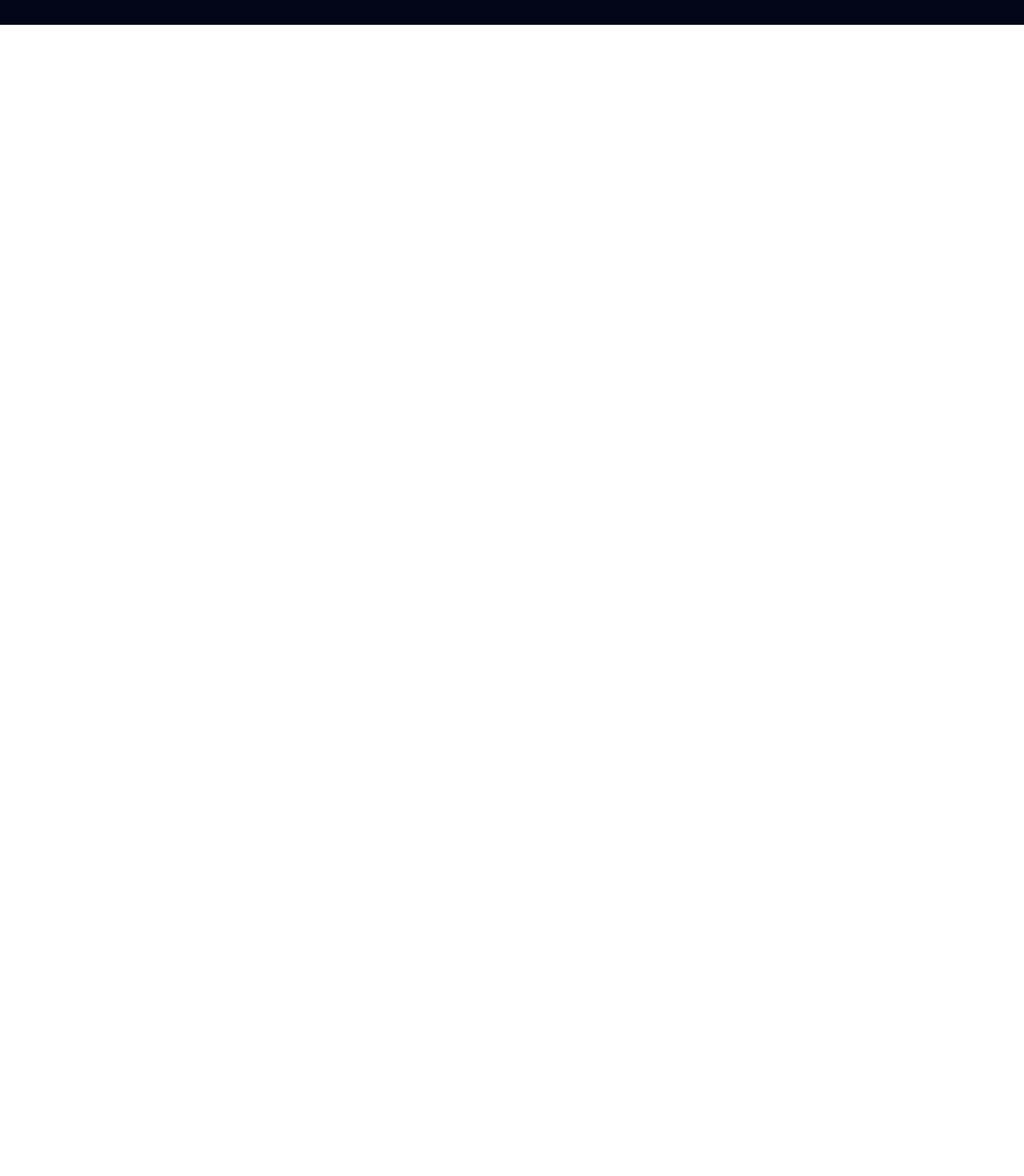
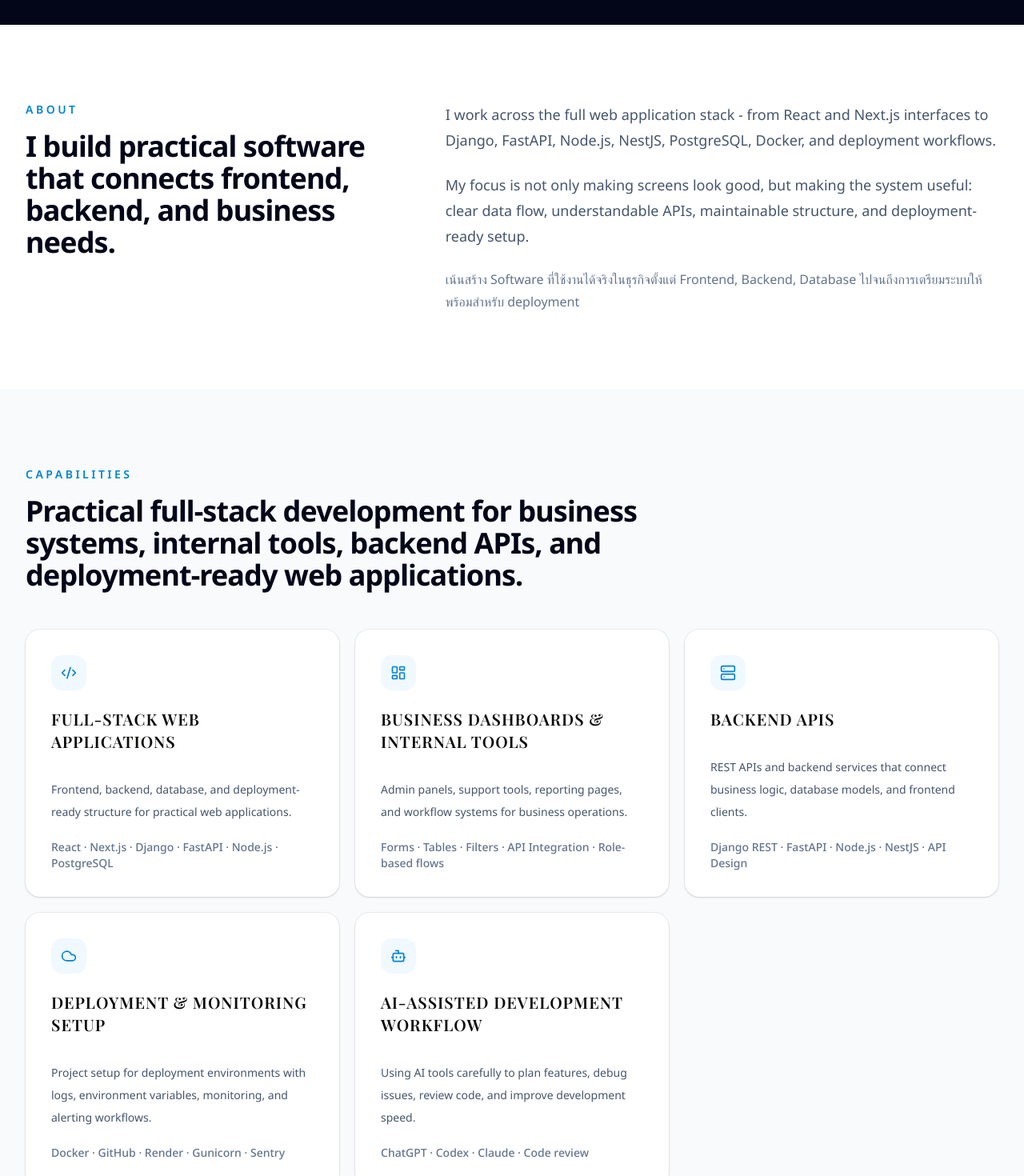
Before and after one commit to WchrpWwtk/watcharapon-portfolio, a Next.js app: page / in a window 1280 px wide. Shown: the part 740-2210 px from the top of the page at 80% size. Before the commit the page ends 800 px from the top, so only its background shows below. Built offline with nearby package versions, Linux system fonts and the light colour scheme; a web font is replaced by a local one.

Commit message:
Add About and Capabilities sections with content and integrate into homepage

```diff
--- a/src/app/page.tsx
+++ b/src/app/page.tsx
@@ -1,5 +1,7 @@
 import { Navbar } from "@/components/layout/navbar";
 import { Hero } from "@/components/sections/hero";
+import { About } from "@/components/sections/about";
+import { Capabilities } from "@/components/sections/capabilities";
 
 export default function Home() {
   return (
@@ -7,6 +9,8 @@ export default function Home() {
       <Navbar />
       <main>
         <Hero />
+        <About />
+        <Capabilities />
       </main>
     </>
   );
--- a/src/components/sections/about.tsx
+++ b/src/components/sections/about.tsx
@@ -0,0 +1,36 @@
+export function About() {
+  return (
+    <section
+      id="about"
+      className="bg-white px-4 py-24 text-slate-950 sm:px-6 lg:px-8"
+    >
+      <div className="mx-auto grid max-w-7xl gap-10 lg:grid-cols-[0.8fr_1.2fr] lg:gap-16">
+        <div>
+          <p className="text-sm font-semibold uppercase tracking-[0.25em] text-sky-600">
+            About
+          </p>
+          <h2 className="mt-4 text-3xl font-bold tracking-tight sm:text-4xl">
+            I build practical software that connects frontend, backend, and
+            business needs.
+          </h2>
+        </div>
+        <div className="space-y-6 text-lg leading-8 text-slate-600">
+          <p>
+            I work across the full web application stack - from React and
+            Next.js interfaces to Django, FastAPI, Node.js, NestJS, PostgreSQL,
+            Docker, and deployment workflows.
+          </p>
+          <p>
+            My focus is not only making screens look good, but making the system
+            useful: clear data flow, understandable APIs, maintainable
+            structure, and deployment-ready setup.
+          </p>
+          <p className="text-base leading-7 text-slate-500">
+            เน้นสร้าง Software ที่ใช้งานได้จริงในธุรกิจตั้งแต่ Frontend, Backend, Database
+            ไปจนถึงการเตรียมระบบให้พร้อมสำหรับ deployment
+          </p>
+        </div>
+      </div>
+    </section>
+  );
+}
--- a/src/components/sections/capabilities.tsx
+++ b/src/components/sections/capabilities.tsx
@@ -0,0 +1,83 @@
+import { Bot, Cloud, Code2, LayoutDashboard, Server } from "lucide-react";
+import { Card, CardContent, CardHeader, CardTitle } from "@/components/ui/card";
+
+const capabilities = [
+  {
+    icon: Code2,
+    title: "Full-stack web applications",
+    description:
+      "Frontend, backend, database, and deployment-ready structure for practical web applications.",
+    skills: "React · Next.js · Django · FastAPI · Node.js · PostgreSQL",
+  },
+  {
+    icon: LayoutDashboard,
+    title: "Business dashboards & internal tools",
+    description:
+      "Admin panels, support tools, reporting pages, and workflow systems for business operations.",
+    skills: "Forms · Tables · Filters · API Integration · Role-based flows",
+  },
+  {
+    icon: Server,
+    title: "Backend APIs",
+    description:
+      "REST APIs and backend services that connect business logic, database models, and frontend clients.",
+    skills: "Django REST · FastAPI · Node.js · NestJS · API Design",
+  },
+  {
+    icon: Cloud,
+    title: "Deployment & monitoring setup",
+    description:
+      "Project setup for deployment environments with logs, environment variables, monitoring, and alerting workflows.",
+    skills: "Docker · GitHub · Render · Gunicorn · Sentry",
+  },
+  {
+    icon: Bot,
+    title: "AI-assisted development workflow",
+    description:
+      "Using AI tools carefully to plan features, debug issues, review code, and improve development speed.",
+    skills: "ChatGPT · Codex · Claude · Code review",
+  },
+];
+
+export function Capabilities() {
+  return (
+    <section className="bg-slate-50 px-4 py-24 text-slate-950 sm:px-6 lg:px-8">
+      <div className="mx-auto max-w-7xl">
+        <div className="max-w-3xl">
+          <p className="text-sm font-semibold uppercase tracking-[0.25em] text-sky-600">
+            Capabilities
+          </p>
+          <h2 className="mt-4 text-3xl font-bold tracking-tight sm:text-4xl">
+            Practical full-stack development for business systems, internal
+            tools, backend APIs, and deployment-ready web applications.
+          </h2>
+        </div>
+        <div className="mt-12 grid gap-5 md:grid-cols-2 lg:grid-cols-3">
+          {capabilities.map((item) => {
+            const Icon = item.icon;
+
+            return (
+              <Card
+                key={item.title}
+                className="rounded-2xl border-slate-200 bg-white shadow-sm transition hover:-translate-y-1 hover:shadow-md"
+              >
+                <CardHeader>
+                  <div className="mb-4 flex h-11 w-11 items-center justify-center rounded-xl bg-sky-50 text-sky-600">
+                    <Icon className="h-5 w-5" />
+                  </div>
+                  <CardTitle className="text-xl">{item.title}</CardTitle>
+                </CardHeader>
+                <CardContent>
+                  <p className="leading-7 text-slate-600">{item.description}</p>
+                  <p className="mt-5 text-sm font-medium text-slate-500">
+                    {item.skills}
+                  </p>
+                </CardContent>
+              </Card>
+            );
+          })}
+        </div>
+      </div>
+    </section>
+  );
+}
```
Also changed, not shown: src/data/content.ts (added).
